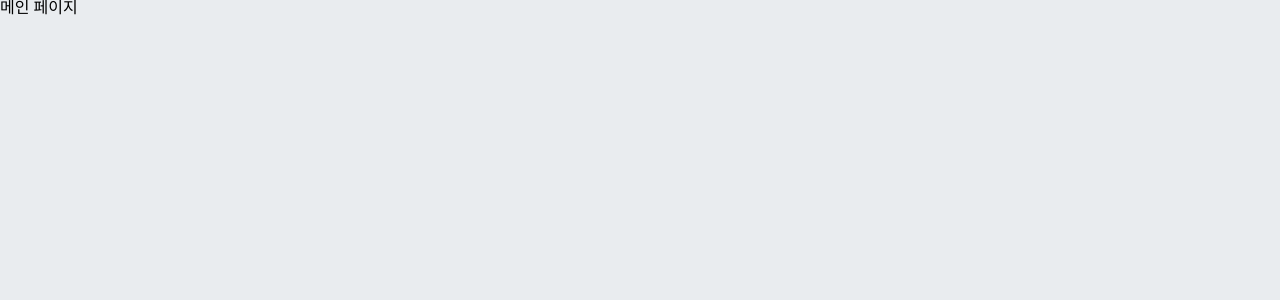
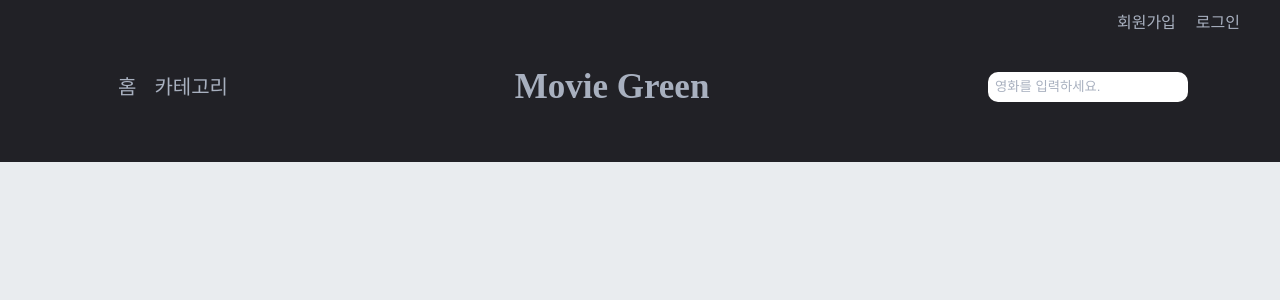
Before and after one commit to Wonahyeon/MovieGreen, a React (Create React App) app: page / in a window 1280 px wide. Shown: the top 300 px of the page. Built offline with nearby package versions, Linux system fonts and the light colour scheme.

Commit message:
header 구조
웹 기준

```diff
--- a/src/App.js
+++ b/src/App.js
@@ -1,5 +1,6 @@
 import reset from "styled-reset";
 import { createGlobalStyle } from "styled-components";
+import Header from "./components/Header";
 
 const GlobalStyle = createGlobalStyle`
   ${reset}
@@ -14,9 +15,7 @@ function App() {
   return (
     <>
       <GlobalStyle/>
-      <div>
-        메인 페이지
-      </div>
+      <Header />
     </>
   );
 }
--- /dev/null
+++ b/src/components/Header.js
@@ -0,0 +1,157 @@
+import React, { useState } from 'react';
+import styled from 'styled-components';
+import { AiOutlineSearch as find  } from "react-icons/ai";
+import { Outlet, useNavigate } from 'react-router-dom';
+
+const HeaderNav = styled.div`
+  display: flex;
+  justify-content: end;
+  top: 0;
+  background: #212126;
+  color: #a8b0bf;
+  right: 0;
+  padding: 5px 30px;
+  .signIn {
+    padding: 10px;
+    cursor: pointer;
+  }
+  .logIn {
+    padding: 10px;
+    cursor: pointer;
+  }
+`;
+
+const HeaderWrapper = styled.div`
+  width: 100%;
+  height: 100px;
+  background: #212126;
+  padding: 8px;
+  .submenu {
+    background: #a8b0bf;
+    width: 100px;
+    display: flex;
+    flex-direction: column;
+    justify-content: center;
+    align-items: center;
+    position: relative;
+    top: 43px;
+    left: 135px;
+    padding: 2px;
+  }
+  .li {
+    padding: 8px;
+    cursor: pointer;
+  }
+`;
+
+const Container = styled.div`
+  display: flex;
+  align-items: center;
+  justify-content: space-between;
+  margin: 15px 0;
+  .Logo {
+    color: #a8b0bf;
+    font-weight: 600;
+    font-size: 35px;
+    text-decoration: none;
+  }
+`;
+
+const Navbar = styled.div`
+  margin: 0 0 0 100px;
+  font-size: 20px;
+  color: #a8b0bf;
+  .home {
+    padding: 8px;
+    color: #a8b0bf;
+    text-decoration: none;
+    padding: 10px;
+  }
+  .categori{
+    padding: 8px;
+    cursor: pointer;
+
+    &:hover {
+      color: white;
+      transition: 1s;
+
+    }
+  }
+`;
+
+const Input = styled.input`
+  width: 200px;
+  height: 30px;
+  padding: 7px;
+  box-sizing: border-box;
+  outline: none;
+  border: none;
+  border-radius: 10px;
+  margin-right: 100px;
+  &::placeholder {
+    color: #a8b0bf;
+  }
+`;
+
+
+
+function Header(props) {
+  const [submenuView, setSubmenuView] = useState(false);
+  const [value, setValue] = useState('');
+  // const navigate = useNavigate();
+
+  const handleSubmenu = () => {
+    setSubmenuView(!submenuView);
+  };
+
+  const handleChange = (e) => {
+    setValue(e.target.value);
+  }
+  const handleSubmit = (e) => {
+
+  }
+
+
+  return (
+    <>
+        <HeaderNav>
+          <a className='signIn' onClick={undefined} >회원가입</a>
+          <a className='logIn' onClick={undefined} >로그인</a>
+        </HeaderNav>
+
+      <HeaderWrapper>
+        <Container>
+        <Navbar>
+        <a href='#' className='home' >홈</a>
+        <a className='categori' onClick={handleSubmenu}>카테고리</a>
+
+        </Navbar>
+
+        <a href='#' className='Logo'>Movie Green</a>
+
+        <form onSubmit={handleSubmit}>
+          <Input type='text'
+            placeholder='영화를 입력하세요.'
+            value={value}
+            onChange={handleChange}
+          />
+        </form>
+        </Container>
+        { submenuView &&
+          <ul className='submenu'>
+            <li className='li'>연도</li>
+            <li className='li'>장르</li>
+            <li className='li'>평점</li>
+            <li className='li'>연령</li>
+            <li className='li'>국가</li>
+          </ul>
+        }
+      </HeaderWrapper>
+
+      {/* <Outlet /> */}
+    </>
+
+  );
+}
+
+export default Header;
```
